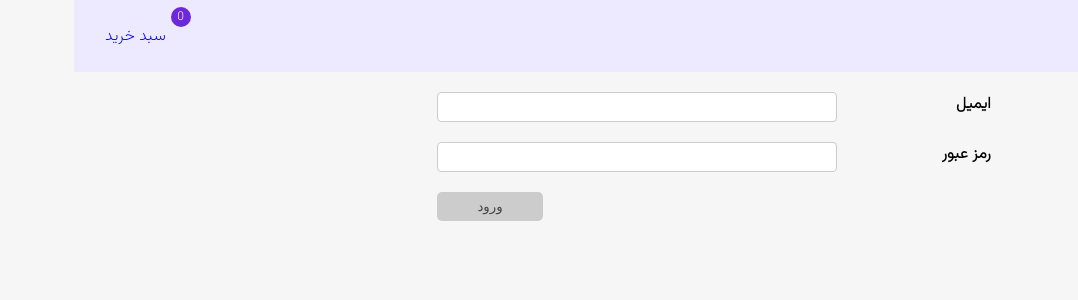
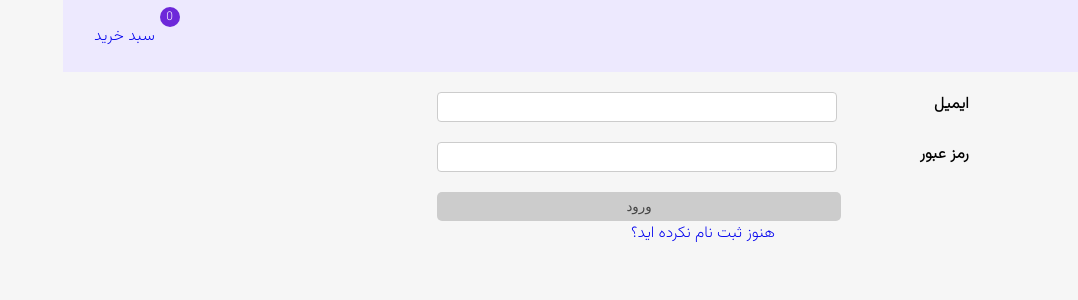
Before and after one commit to RaziehKazeminejad/react-shopping-cart, a React (Create React App) app: page /login in a window 1280 px wide. Shown: the top 300 px of the page, without its empty margins (202-1280 px from the left). Built offline with nearby package versions, Linux system fonts and the light colour scheme.

Commit message:
fixed ui

```diff
--- a/src/common/Input/Input.css
+++ b/src/common/Input/Input.css
@@ -46,7 +46,7 @@ button {
     color: red;
     display: flex;
     justify-content: start;
-    margin: 1rem 10rem;
+    margin: 10px 130px;
     font-size: 15px;
     font-family: sans-serif;
 }
--- a/src/components/Login/Login.css
+++ b/src/components/Login/Login.css
@@ -1,9 +1,9 @@
-.fromContainer {
+.loginFromContainer {
     display: flex;
     justify-content: center;
     margin-top: 20px;
   }
-.fromContainer button{
-    padding: 7px 40px;
-    margin-right: 28rem;
+.loginFromContainer button{
+  padding: 7px 189px;
+  margin-right: 8rem;
 }
--- a/src/components/Login/Login.js
+++ b/src/components/Login/Login.js
@@ -1,4 +1,5 @@
 import { useFormik } from 'formik';
+import { Link } from 'react-router-dom';
 import * as Yup from 'yup';
 import Input from '../../common/Input/Input';
 import './Login.css';
@@ -28,7 +29,7 @@ export default function LoginForm() {
   });
 
   return (
-    <div className="fromContainer">
+    <div className="loginFromContainer">
       <form onSubmit={formik.handleSubmit}>
         <Input label="ایمیل" name="email" formik={formik} />
         <Input
@@ -40,6 +41,9 @@ export default function LoginForm() {
         <button className="btn" disabled={!formik.isValid} type="submit">
           ورود
         </button>
+        <Link to="/signup">
+          <p>هنوز ثبت نام نکرده اید؟</p>
+        </Link>
       </form>
     </div>
   );
--- a/src/components/Signup/Signup.css
+++ b/src/components/Signup/Signup.css
@@ -4,6 +4,6 @@
     margin-top: 20px;
   }
 .fromContainer button{
-    padding: 7px 40px;
-    margin-right: 28rem;
+  padding: 7px 185px;
+  margin-right: 8rem;
 }
--- a/src/components/Signup/Signup.js
+++ b/src/components/Signup/Signup.js
@@ -1,4 +1,5 @@
 import { useFormik } from 'formik';
+import { Link } from 'react-router-dom';
 import * as Yup from 'yup';
 import Input from '../../common/Input/Input';
 import './Signup.css';
@@ -73,6 +74,9 @@ export default function SignupForm() {
         <button className="btn" disabled={!formik.isValid} type="submit">
           ثبت نام
         </button>
+        <Link to="/login">
+          <p>از قبل وارد سیستم شده اید؟</p>
+        </Link>
       </form>
     </div>
   );
```
